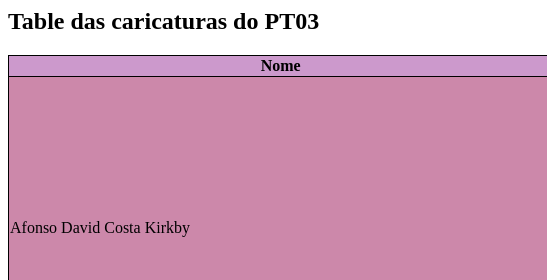
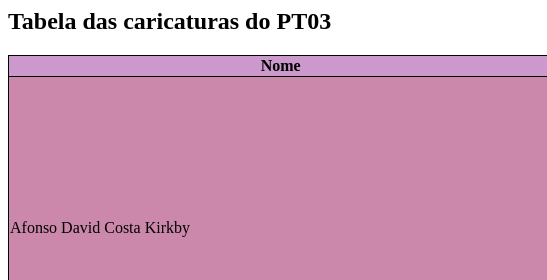
Before and after one commit to dsa122/Passo-5, a plain HTML site: page index.html in a window 1280 px wide. Shown: the top 280 px of the page, 0-547 px from the left. Drawn offline with Linux system fonts and the light colour scheme.

Commit message:
Update index.html

```diff
--- a/index.html
+++ b/index.html
@@ -19,7 +19,7 @@ tr:nth-child(odd) {
 </head>
 <body>
 
-<h2>Table das caricaturas do PT03</h2>
+<h2>Tabela das caricaturas do PT03</h2>
 
 <table style="width:100%" >
   <tr>
```
